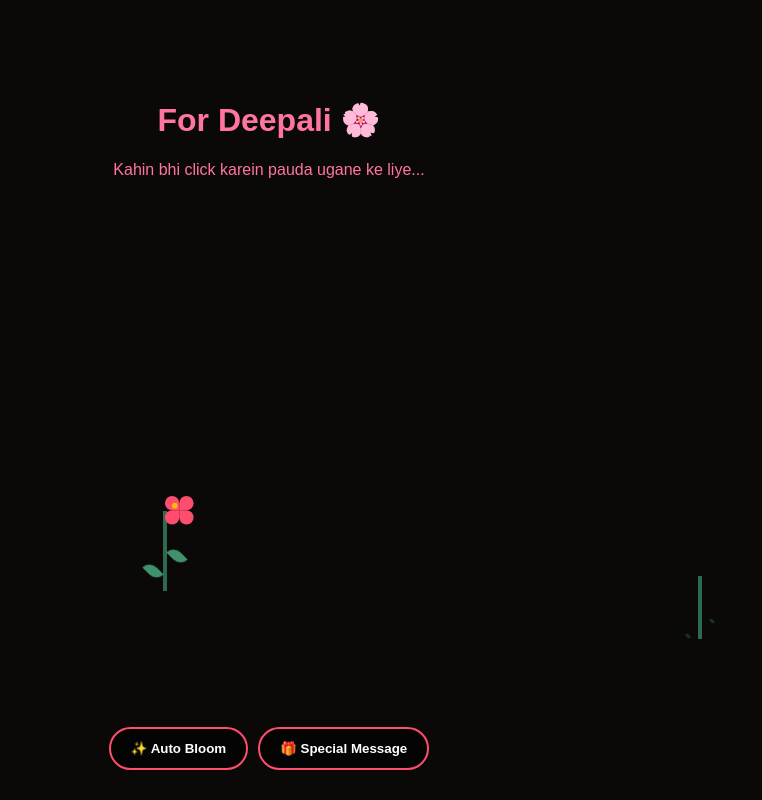
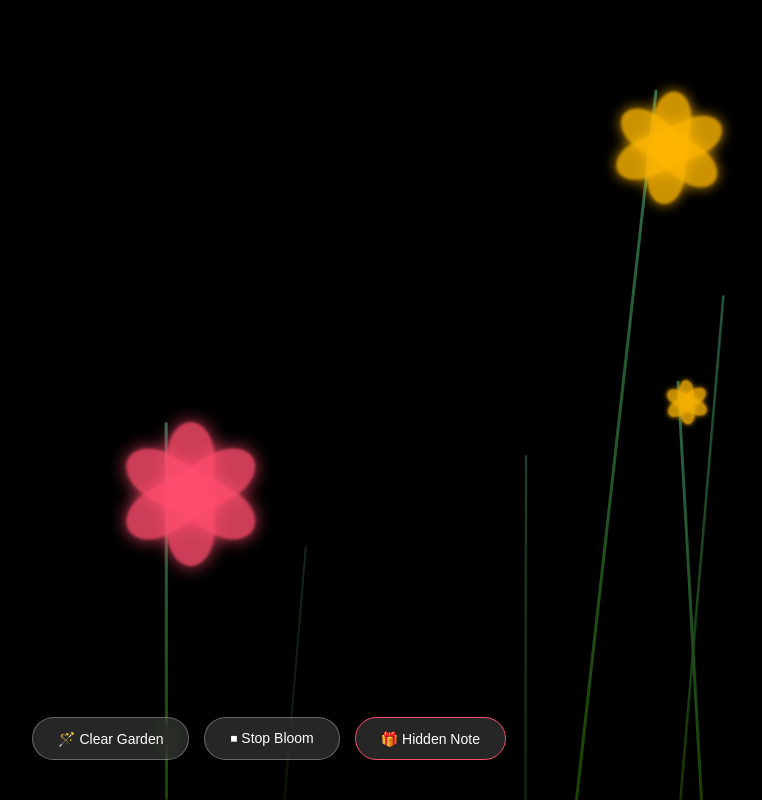
Before and after one commit to faizalshx/Roseday, a plain HTML site: page index.html in a window 1280 px wide. Both pictures are taken after a click on the button "✨ Auto Bloom". Shown: the whole page, without its empty margins (371-1133 px from the left). Drawn offline with Linux system fonts and the light colour scheme.

Commit message:
Update index.html

```diff
--- a/index.html
+++ b/index.html
@@ -3,183 +3,165 @@
 <head>
     <meta charset="UTF-8">
     <meta name="viewport" content="width=device-width, initial-scale=1.0">
-    <title>For My Deepali 🌹</title>
+    <title>Flower Garden for Deepali</title>
     <style>
         body, html {
             margin: 0; padding: 0; width: 100%; height: 100%;
-            overflow: hidden; background: #0a0908;
-            font-family: 'Arial', sans-serif;
+            background: #000; overflow: hidden; font-family: sans-serif;
         }
 
-        .header {
-            position: absolute; top: 10%; width: 100%; text-align: center;
-            color: #ff75a0; z-index: 100; pointer-events: none;
-        }
+        #garden-container { position: relative; width: 100%; height: 100%; }
 
-        /* Plant Container */
-        .plant {
+        /* Stem Styling */
+        .stem {
             position: absolute;
-            transform: translateX(-50%);
-            bottom: auto; /* Positioned relative to click */
-        }
-
-        /* Stem Animation */
-        .stem {
-            width: 4px;
-            background: #2d6a4f;
-            margin: 0 auto;
-            height: 0;
-            animation: growStem 1.5s ease-out forwards;
+            background: linear-gradient(to top, #1a4301, #2d6a4f);
+            width: 3px;
+            bottom: 0;
+            transform-origin: bottom center;
+            border-radius: 5px;
+            animation: growStem 2s ease-out forwards;
         }
 
         @keyframes growStem {
-            from { height: 0; }
-            to { height: 80px; }
+            from { height: 0; opacity: 0; transform: scaleX(0.5) rotate(var(--r)); }
+            to { height: var(--h); opacity: 1; transform: scaleX(1) rotate(var(--r)); }
         }
 
-        /* Leaves Animation */
-        .leaf {
-            width: 20px; height: 10px;
-            background: #40916c;
-            border-radius: 20px 0;
-            position: absolute;
-            opacity: 0;
-            animation: growLeaf 0.5s ease-out 0.8s forwards;
-        }
-        .leaf.right { transform: rotate(45deg); left: 4px; top: 40px; }
-        .leaf.left { transform: rotate(-135deg); right: 4px; top: 55px; }
-
-        @keyframes growLeaf {
-            from { opacity: 0; transform: scale(0) rotate(var(--rot)); }
-            to { opacity: 1; transform: scale(1) rotate(var(--rot)); }
-        }
-
-        /* Flower Bloom */
+        /* Flower Head Styling (Glow Effect) */
         .flower-head {
             position: absolute;
-            top: -15px; left: 50%;
-            transform: translateX(-50%) scale(0);
+            top: 0; left: 50%;
+            transform: translate(-50%, -50%) scale(0);
             animation: bloom 1s ease-out 1.5s forwards;
         }
 
         @keyframes bloom {
-            to { transform: translateX(-50%) scale(1); }
+            to { transform: translate(-50%, -50%) scale(1.2); }
         }
 
         .petal {
-            position: absolute; width: 25px; height: 25px;
-            background: #ff4d6d; border-radius: 50% 50% 0 50%;
-            transform-origin: bottom right;
+            position: absolute;
+            width: 40px; height: 60px;
+            background: var(--c);
+            border-radius: 50% 50% 10% 10%;
+            filter: blur(1px);
+            opacity: 0.8;
+            box-shadow: 0 0 15px var(--c);
+            transform-origin: bottom center;
         }
 
-        /* Buttons & UI */
+        /* UI Buttons (Matching Screenshot) */
         .controls {
-            position: absolute; bottom: 30px; width: 100%;
-            display: flex; justify-content: center; gap: 10px; z-index: 200;
-        }
-        button {
-            padding: 12px 20px; border: 2px solid #ff4d6d; border-radius: 50px;
-            background: rgba(0,0,0,0.5); color: white; cursor: pointer;
-            backdrop-filter: blur(5px); font-weight: bold;
+            position: fixed; bottom: 40px; width: 100%;
+            display: flex; justify-content: center; gap: 15px; z-index: 100;
         }
 
+        button {
+            background: rgba(255, 255, 255, 0.15);
+            border: 1px solid rgba(255, 255, 255, 0.3);
+            color: white; padding: 12px 25px; border-radius: 30px;
+            backdrop-filter: blur(10px); font-size: 14px; cursor: pointer;
+            display: flex; align-items: center; gap: 8px;
+        }
+
+        /* Hidden Message Card */
         .modal {
             display: none; position: fixed; top: 50%; left: 50%;
-            transform: translate(-50%, -50%); width: 85%; max-width: 350px;
+            transform: translate(-50%, -50%); width: 80%; max-width: 300px;
             background: white; border-radius: 20px; padding: 25px;
-            text-align: center; z-index: 1000; border: 4px solid #ff4d6d;
+            text-align: center; z-index: 1000; box-shadow: 0 0 40px #ff4d6d;
         }
-        .overlay {
-            display: none; position: fixed; top: 0; left: 0;
-            width: 100%; height: 100%; background: rgba(0,0,0,0.8); z-index: 900;
-        }
+        .overlay { display: none; position: fixed; top:0; left:0; width:100%; height:100%; background:rgba(0,0,0,0.8); z-index:900; }
     </style>
 </head>
 <body>
 
-    <div class="header">
-        <h1>For Deepali 🌸</h1>
-        <p>Kahin bhi click karein pauda ugane ke liye...</p>
-    </div>
-
-    <div id="garden"></div>
+    <div id="garden-container"></div>
 
     <div class="controls">
+        <button onclick="clearGarden()">🪄 Clear Garden</button>
         <button id="autoBtn">✨ Auto Bloom</button>
-        <button id="msgBtn">🎁 Special Message</button>
+        <button id="msgBtn" style="border-color: #ff4d6d;">🎁 Hidden Note</button>
     </div>
 
     <div class="overlay" id="overlay"></div>
-
     <div id="loveNote" class="modal">
-        <h2 style="color:#ff4d6d">I Love You, Deepali! ❤️</h2>
-        <p>Door hoon par ye garden hamesha hamare pyaar ki tarah khilta rahega. Happy Rose Day!</p>
-        <button onclick="location.reload()" style="background:black; color:white; border:none; padding:10px 20px; border-radius:5px;">Plant More 🌹</button>
+        <h2 style="color:#ff4d6d">For Deepali ❤️</h2>
+        <p>Door hoon par mera har ek khayal tumhare paas hai. Happy Rose Day My Love!</p>
+        <button onclick="closeModal()" style="background:#000; color:#fff; border:none; width:100%; margin-top:10px;">Close</button>
     </div>
 
     <script>
-        const garden = document.getElementById('garden');
+        const container = document.getElementById('garden-container');
+        const colors = ['#ff4d6d', '#ff75a0', '#c8b6ff', '#ffd6ff', '#ffb703'];
 
-        function createPlant(x, y) {
-            const plant = document.createElement('div');
-            plant.className = 'plant';
-            plant.style.left = x + 'px';
-            plant.style.top = (y - 80) + 'px'; // Adjust so flower ends up where clicked
+        function createFlower(x) {
+            const flower = document.createElement('div');
+            flower.className = 'plant';
+
+            // Random Height and Rotation for Stem
+            const height = Math.random() * 50 + 40; // 40% to 90% of screen
+            const rotation = (Math.random() - 0.5) * 15; // Slight curve
 
             const stem = document.createElement('div');
             stem.className = 'stem';
-
-            const leafL = document.createElement('div');
-            leafL.className = 'leaf left';
-            leafL.style.setProperty('--rot', '-135deg');
-
-            const leafR = document.createElement('div');
-            leafR.className = 'leaf right';
-            leafR.style.setProperty('--rot', '45deg');
+            stem.style.left = x + 'px';
+            stem.style.setProperty('--h', height + 'vh');
+            stem.style.setProperty('--r', rotation + 'deg');
 
             const flowerHead = document.createElement('div');
             flowerHead.className = 'flower-head';
+            const color = colors[Math.floor(Math.random() * colors.length)];
 
-            // Create 4 petals
-            for(let i=0; i<4; i++) {
+            // Create 6 petals for a full look
+            for(let i=0; i<6; i++) {
                 const p = document.createElement('div');
                 p.className = 'petal';
-                p.style.transform = `rotate(${i * 90}deg)`;
+                p.style.setProperty('--c', color);
+                p.style.transform = `rotate(${i * 60}deg)`;
                 flowerHead.appendChild(p);
             }
 
-            const center = document.createElement('div');
-            center.style = "width:10px; height:10px; background:#ffb703; border-radius:50%; position:absolute; top:12px; left:12px; z-index:5;";
-            flowerHead.appendChild(center);
+            stem.appendChild(flowerHead);
+            container.appendChild(stem);
 
-            plant.appendChild(flowerHead);
-            plant.appendChild(leafL);
-            plant.appendChild(leafR);
-            plant.appendChild(stem);
-            garden.appendChild(plant);
-
-            // Cleanup
+            // Auto-clean old flowers
             setTimeout(() => {
-                plant.style.transition = "opacity 2s";
-                plant.style.opacity = "0";
-                setTimeout(() => plant.remove(), 2000);
-            }, 8000);
+                stem.style.opacity = '0';
+                stem.style.transition = '2s';
+                setTimeout(() => stem.remove(), 2000);
+            }, 10000);
         }
 
-        window.addEventListener('mousedown', (e) => {
-            if(e.target.tagName !== 'BUTTON') createPlant(e.clientX, e.clientY);
+        window.addEventListener('click', (e) => {
+            if(e.target.tagName !== 'BUTTON') createFlower(e.clientX);
         });
 
+        function clearGarden() { container.innerHTML = ''; }
+
+        let autoMode = false;
+        let autoInt;
         document.getElementById('autoBtn').onclick = () => {
-            setInterval(() => {
-                createPlant(Math.random() * window.innerWidth, Math.random() * window.innerHeight);
-            }, 1000);
+            autoMode = !autoMode;
+            if(autoMode) {
+                autoInt = setInterval(() => createFlower(Math.random() * window.innerWidth), 400);
+                document.getElementById('autoBtn').innerText = "⏹ Stop Bloom";
+            } else {
+                clearInterval(autoInt);
+                document.getElementById('autoBtn').innerText = "✨ Auto Bloom";
+            }
         };
 
         document.getElementById('msgBtn').onclick = () => {
             document.getElementById('overlay').style.display = 'block';
             document.getElementById('loveNote').style.display = 'block';
         };
+
+        function closeModal() {
+            document.getElementById('overlay').style.display = 'none';
+            document.getElementById('loveNote').style.display = 'none';
+        }
     </script>
 </body>
 </html>
```
